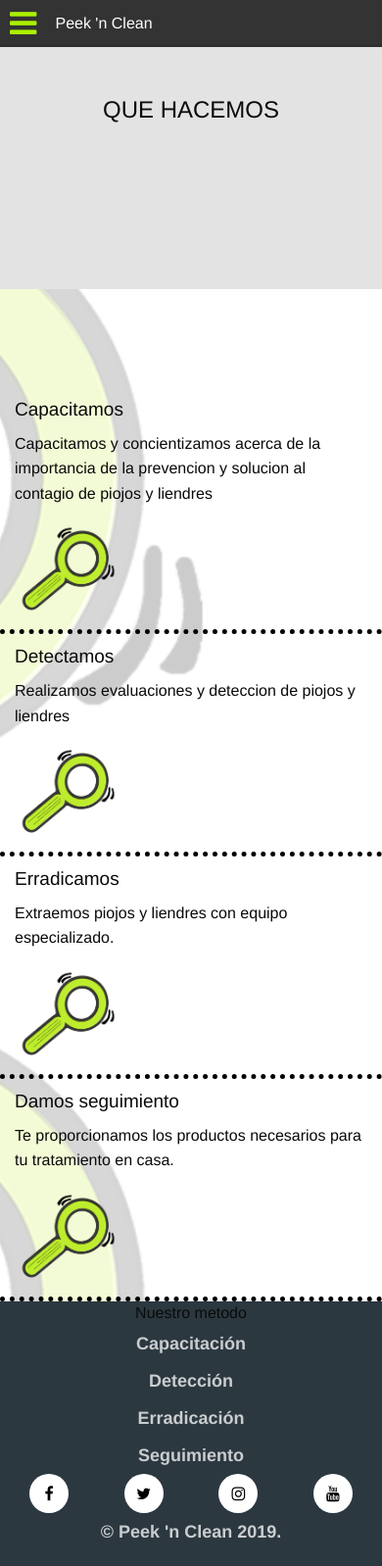
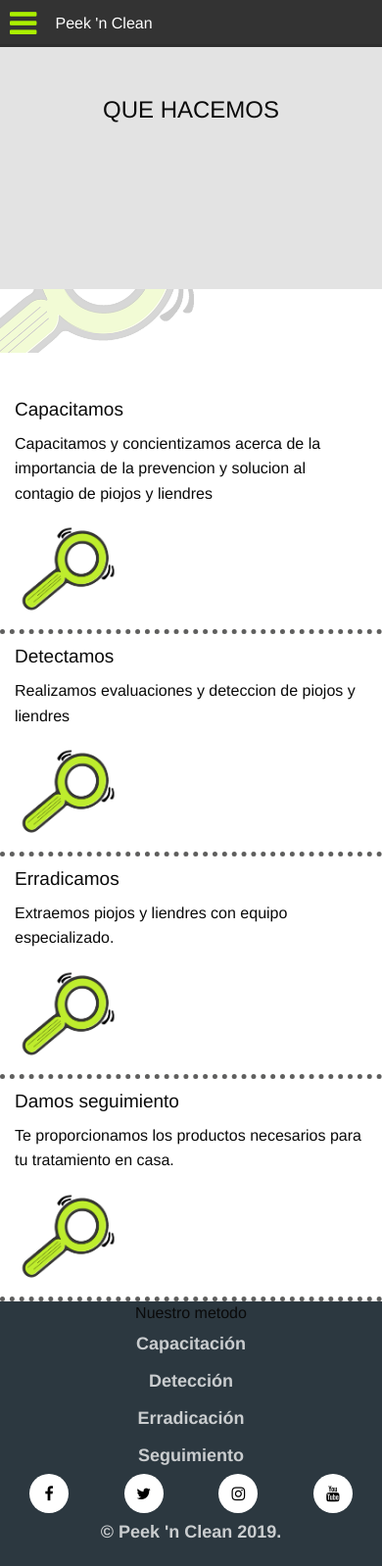
Before and after one commit to jsgarcias/pnc, a PHP site: page /queHacemos.html in a window 390 px wide. Shown: the whole page at 98% size. Run offline with PHP 8.4, Linux system fonts and the light colour scheme.

Commit message:
contain img responsive

```diff
--- a/css/app.css
+++ b/css/app.css
@@ -154,13 +154,14 @@
 .divBorde
 {
 
-	border-bottom: 5px dotted black;
+	border-bottom: 5px dotted rgba(95,95,94,1);
 	padding-bottom:10px;
 }
 
 [class*="BackgroundGeneral"] {
   background: url('../img/FondoAdaptable.png') no-repeat center center fixed;
-  background-size: cover;
+  background-size: contain;
+  height: 500px;
 }
 
 @media print, screen and (min-width: 40em) {
```
